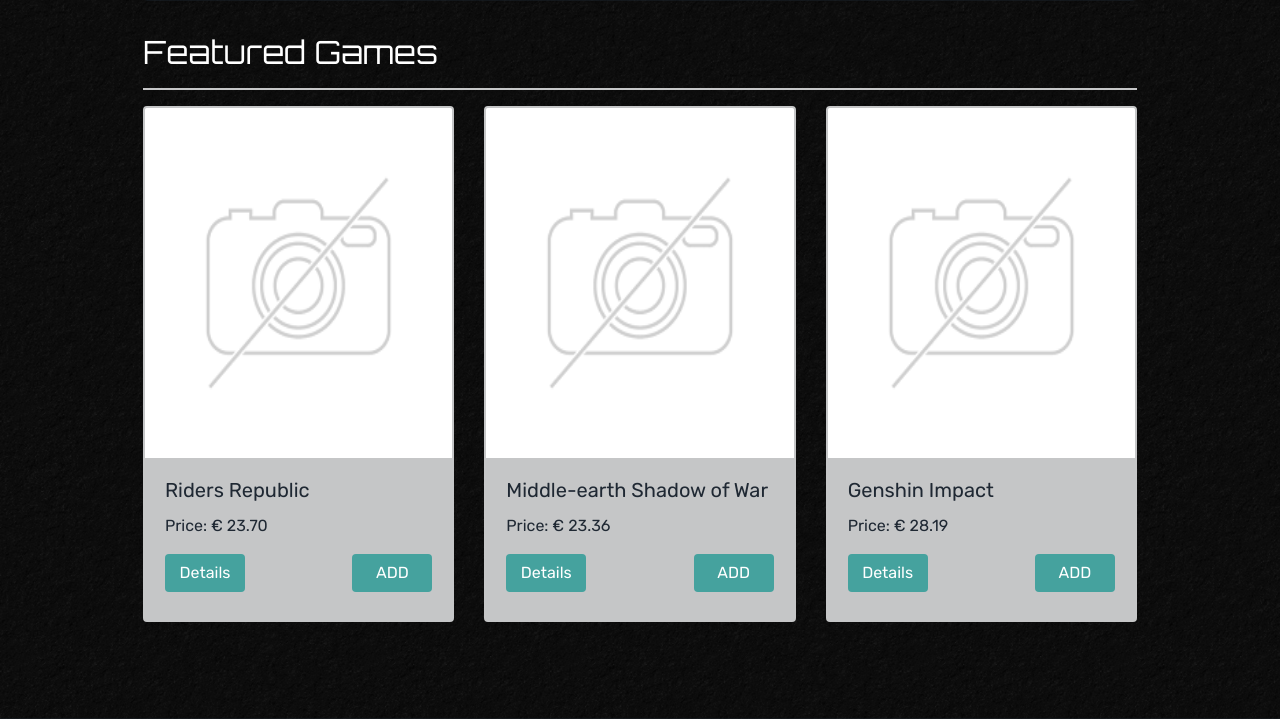
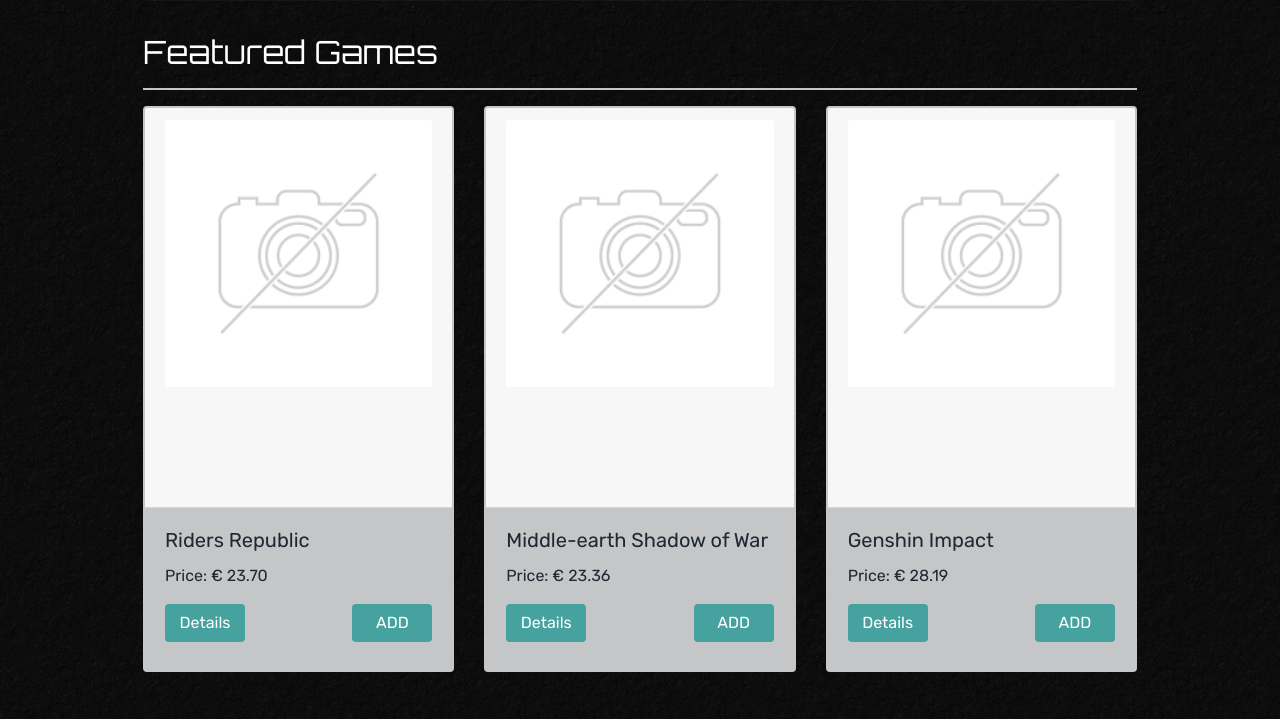
Before and after one commit to Code-Institute-Submissions/KevAndrews-Milestone_Project_4_DecResub, a Django app: page / in a window 1280 px wide. Shown: the part 620-1339 px from the top of the page. Run offline with Django 3.2, Linux system fonts and the light colour scheme; data comes from the database, SQL or seed files in the repository; tables that the repository leaves empty hold one stand-in row (values such as "Sample post"); some libraries are stand-ins or nearby versions.

Commit message:
Updated styling and webhooks

```diff
--- a/checkout/templates/checkout/checkout_success.html
+++ b/checkout/templates/checkout/checkout_success.html
@@ -184,14 +184,14 @@
                 <span class="icon mr-2">
                     <i class="fas fa-angle-left"></i>
                 </span>
-                <span class="text-uppercase">Back to Profile</span>
+                <span class="text-uppercase">Profile</span>
             </a>
             {% else %}
             <a href="{% url 'games' %}" class="btn btn-long my-2">
                 <span class="icon mr-2">
                     <i class="fas fa-gifts"></i>
                 </span>
-                <span class="text-uppercase">Back to Games</span>
+                <span class="text-uppercase">Continue</span>
             </a>
             {% endif %}
         </div>
--- a/checkout/webhook_handler.py
+++ b/checkout/webhook_handler.py
@@ -141,6 +141,7 @@ class StripeWH_Handler:
                 return HttpResponse(
                     content=f'Webhook received: {event["type"]} | ERROR: {e}',
                     status=500)
+
         self._send_confirmation_email(order)
         return HttpResponse(
             content=f'Webhook received: {event["type"]} | \
--- a/home/templates/home/index.html
+++ b/home/templates/home/index.html
@@ -27,6 +27,7 @@
             {% for game in games %}
                 <div class="col-sm-4 mb-5">
                     <div class="card">
+                        <div class="card-header">
                             {% if game.image %}
                                 <a href="{% url 'game_detail' game.id %}">
                                     <img class="card-img-top img-fluid" src="{{ game.image.url }}" alt="{{ game.name }}">
@@ -36,6 +37,7 @@
                                     <img class="card-img-top img-fluid" src="/media/noimage.png" alt="{{ game.name }}">
                                 </a>
                             {% endif %}
+                        </div>
                         <div class="card-body">
                             <h5 class="card-title">{{ game.name }}</h5>
                             <p class="card-text">Price: &euro; {{ game.price }}</p>
--- a/products/templates/products/game_detail.html
+++ b/products/templates/products/game_detail.html
@@ -8,7 +8,7 @@
             <div class="image-container my-5">
                 {% if game.image %}
                     <a href="{{ game.image.url }}" target="_blank">
-                        <img class="card-img-top img-fluid" src="{{ game.image.url }}" alt="{{ game.name }}">
+                        <img class="card-img-top img-fluid" src="https://gamers-corner-ms4.s3.eu-west-1.amazonaws.com{{ game.image.url }}" alt="{{ game.name }}">
                     </a>
                     {% else %}
                     <a href="#">
--- a/products/templates/products/games.html
+++ b/products/templates/products/games.html
@@ -39,6 +39,7 @@
         {% for game in games %}
             <div class="col-sm-6 col-md-6 col-lg-4 col-xl-3">
                 <div class="card">
+                    <div class="card-header">
                         {% if game.image %}
                             <a href="{% url 'game_detail' game.id %}">
                                 <img class="card-img-top img-fluid" src="{{ game.image.url }}" alt="{{ game.name }}">
@@ -48,6 +49,7 @@
                                 <img class="card-img-top img-fluid" src="/media/noimage.png" alt="{{ game.name }}">
                             </a>
                         {% endif %}
+                    </div>
                     <div class="card-body">
                         <h5 class="card-title">{{ game.name }}</h5>
                         <p class="card-text">
--- a/static/css/base_style.css
+++ b/static/css/base_style.css
@@ -249,8 +249,12 @@ label {
     color: #1f2833;
 }
 
-.card-img-top {
-    height: 350px;
+.card-header {
+    height: 400px;
+}
+
+.image-container {
+    background-color: #c5c6c7;
 }
 
 .btn-add {
```
Lines whose indentation alone changed are shown as unchanged.
